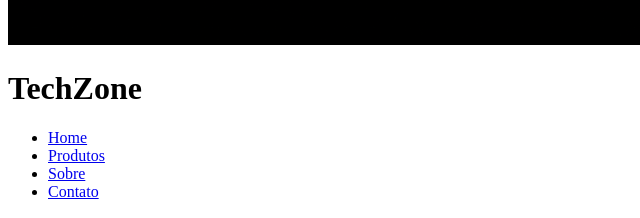
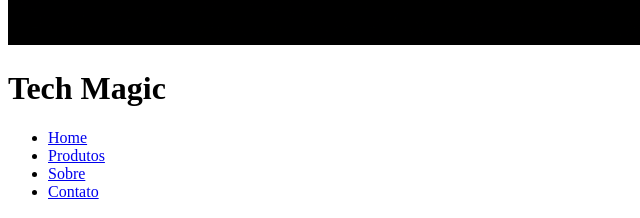
Before and after one commit to EnzoFerreira-lab/CP3-Front, a plain HTML site: page pages/contato.html in a window 1280 px wide. Shown: the part 987-1205 px from the top of the page, 0-640 px from the left. Drawn offline with Linux system fonts and the light colour scheme.

Commit message:
ajustando pagina contato

```diff
--- a/pages/contato.html
+++ b/pages/contato.html
@@ -2,14 +2,14 @@
 <html lang="pt-BR">
 <head>
     <meta charset="UTF-8" />
-    <title>Contato - TechZone</title>
+    <title>Contato - Tech Magic</title>
     <link rel="stylesheet" href="../src/css/estilo.css">
 </head>
 <body class="layout">
     <div id="container">
         <header>
             <img src="../src/assets/logo.jpg" alt="Logo TechZone" class="logo">
-            <h1>TechZone</h1>
+            <h1>Tech Magic</h1>
             <nav>
                 <ul>
                     <li><a href="../index.html">Home</a></li>
```
